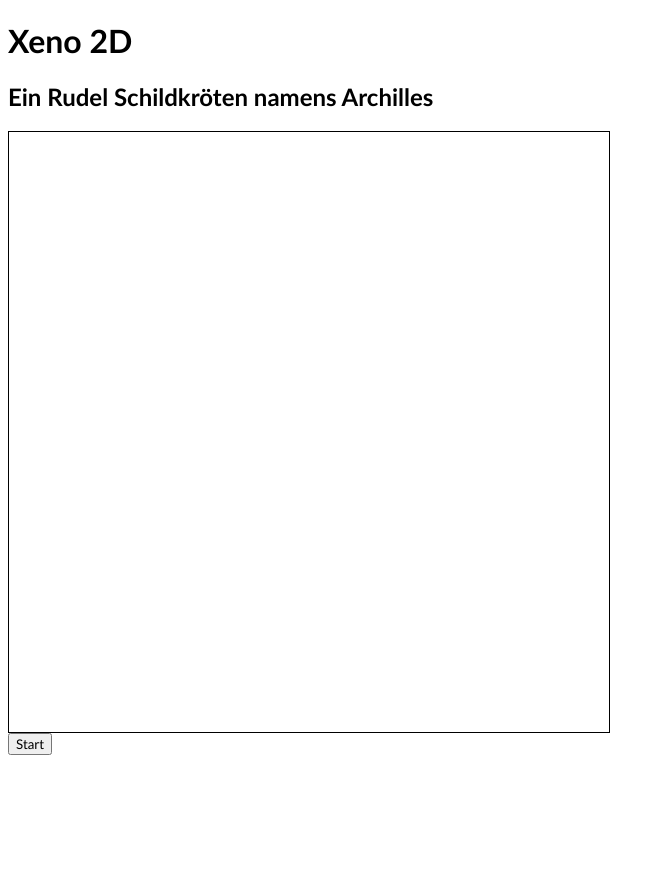
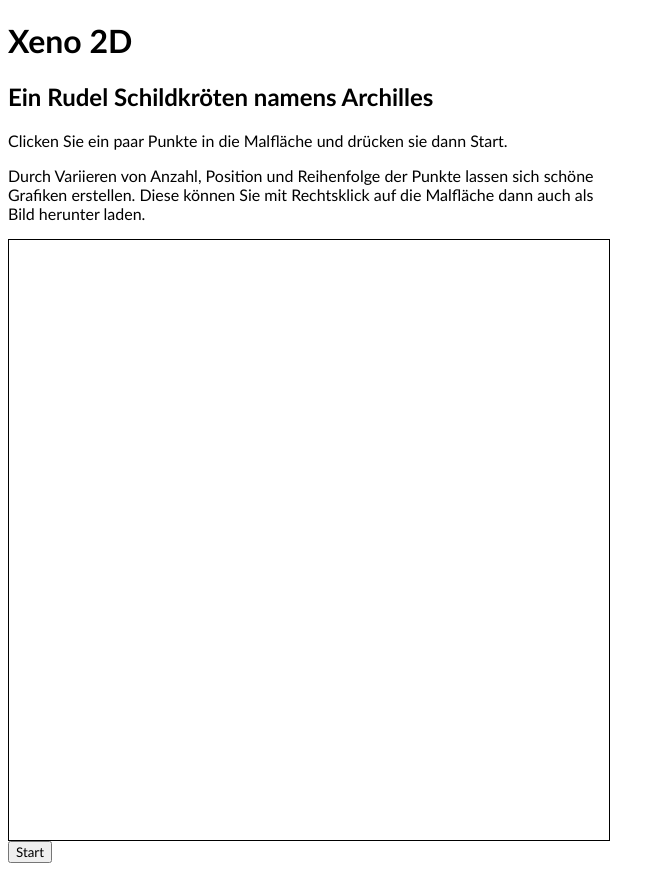
Before and after one commit to phasenraum2010/html5-lab, a plain HTML site: page xeno2d/index.html in a window 1280 px wide. Shown: the whole page, without its empty margins (0-665 px from the left). Before the commit the page ends 800 px from the top, so only its background shows below. Drawn offline with Linux system fonts and the light colour scheme.

```diff
--- a/xeno2d/index.html
+++ b/xeno2d/index.html
@@ -25,6 +25,9 @@
 <body>
 <h1>Xeno 2D</h1>
 <h2>Ein Rudel Schildkröten namens Archilles</h2>
+<p>Clicken Sie ein paar Punkte in die Malfläche und drücken sie dann Start.</p>
+<p>Durch Variieren von Anzahl, Position und Reihenfolge der Punkte lassen sich schöne Grafiken erstellen.
+    Diese können Sie mit Rechtsklick auf die Malfläche dann auch als Bild herunter laden.</p>
 <canvas id="mice" width="600" height="600"></canvas>
 <button id="start" name="Start">Start</button>
 <br/>
```
Also changed, not shown: index.html (+1 -0 lines).
